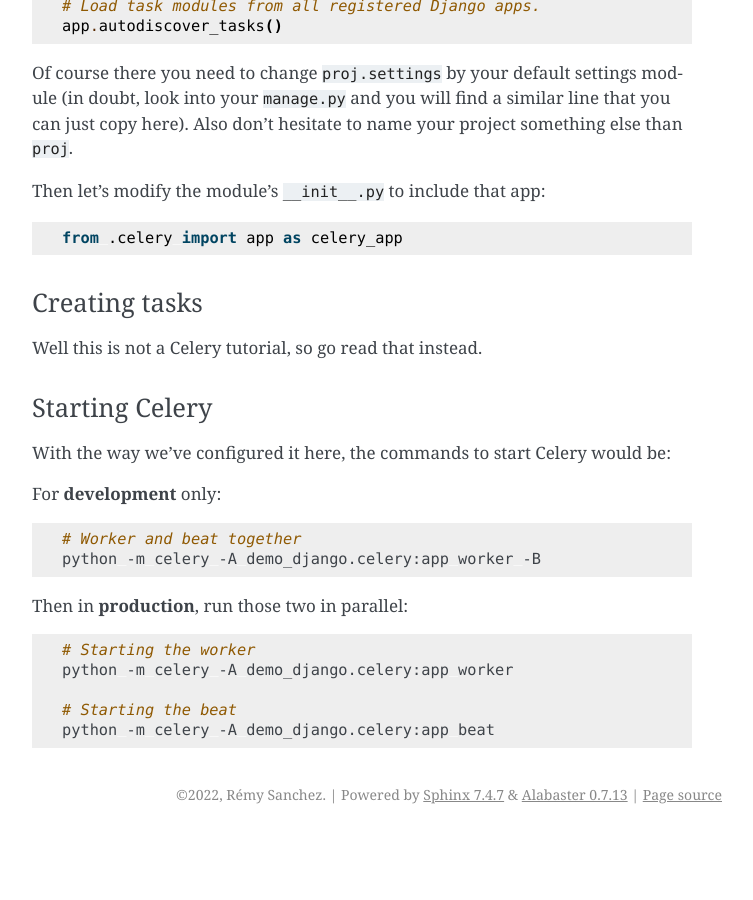
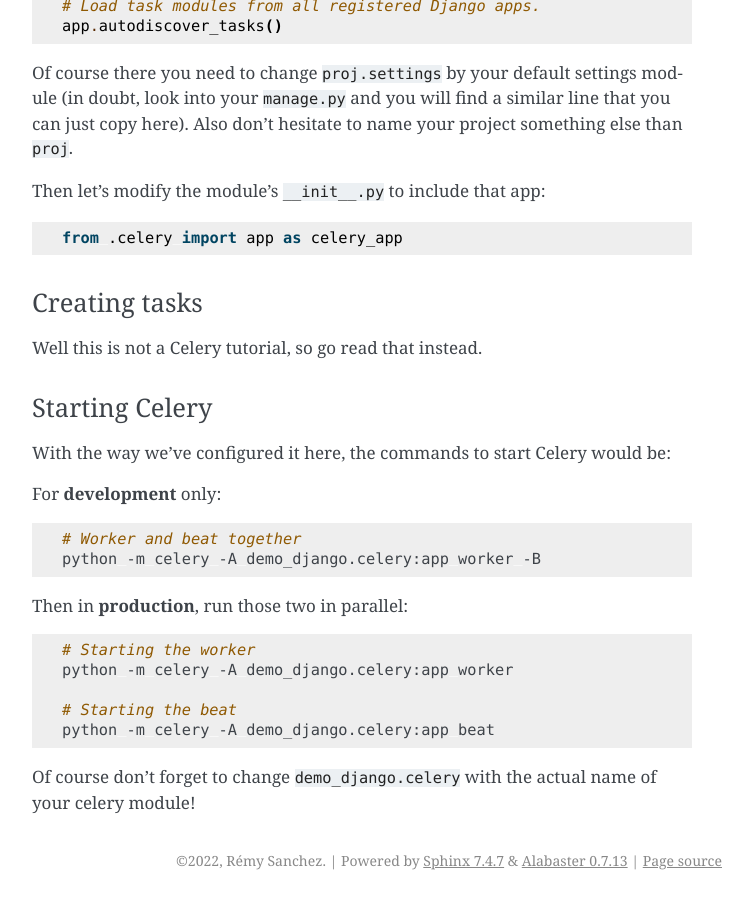
Before and after one commit to ModelW/preset-django, a Sphinx documentation site: the page built from doc/source/celery.md, in a window 1280 px wide and 900 px high, scrolled down 2675 px. Shown: the whole window, without its empty margins (388-1141 px from the left). Built offline with Sphinx 7.4.7, drawn with Linux system fonts in a browser that asks for light colours; before the commit the page ends 3509 px from its top, so only the background shows below that.

Commit message:
Little doc adjustment

````diff
--- a/doc/source/celery.md
+++ b/doc/source/celery.md
@@ -160,3 +160,6 @@
 # Starting the beat
 python -m celery -A demo_django.celery:app beat
 ```
+
+Of course don't forget to change `demo_django.celery` with the actual name of
+your celery module!
````
